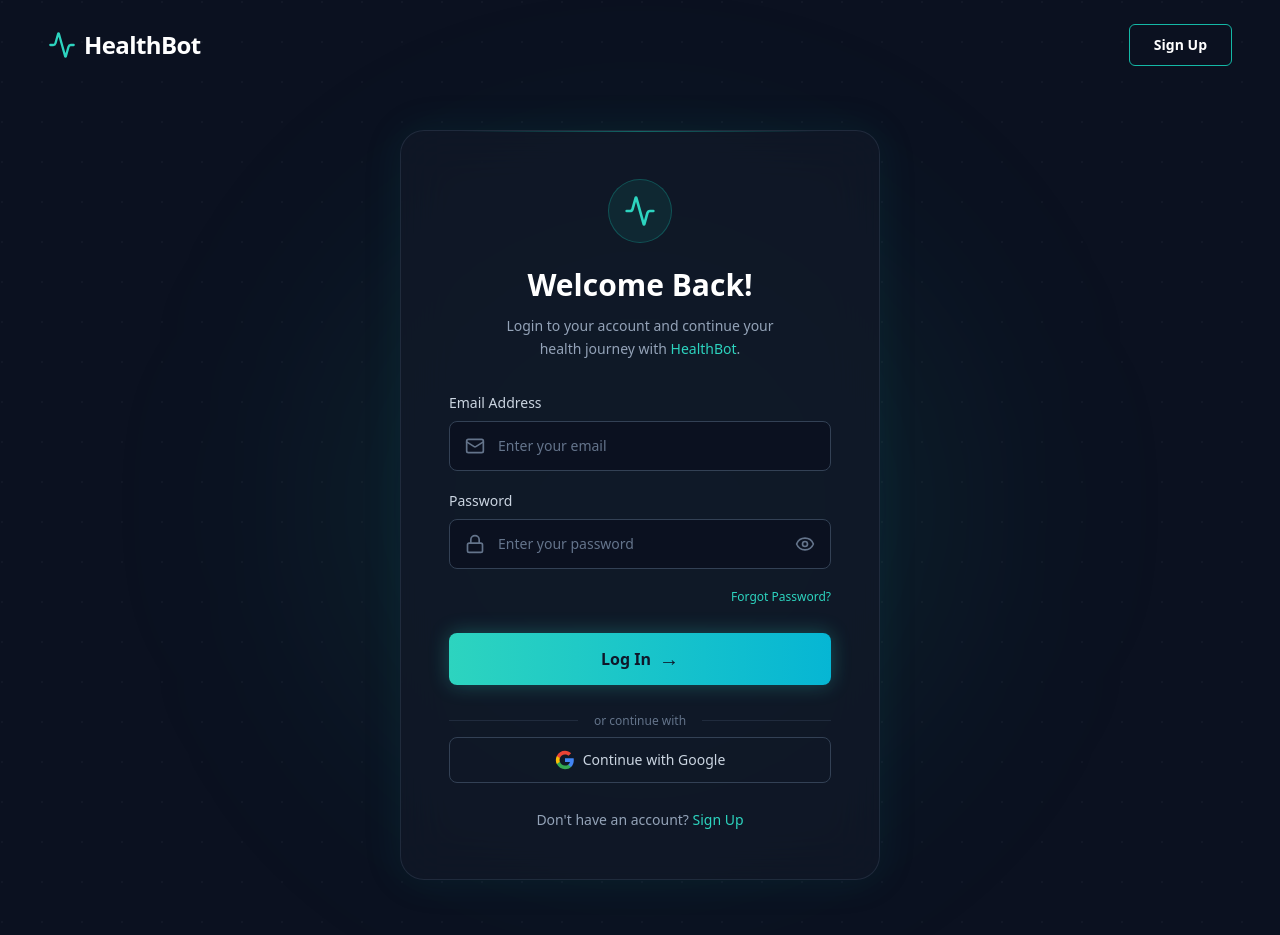
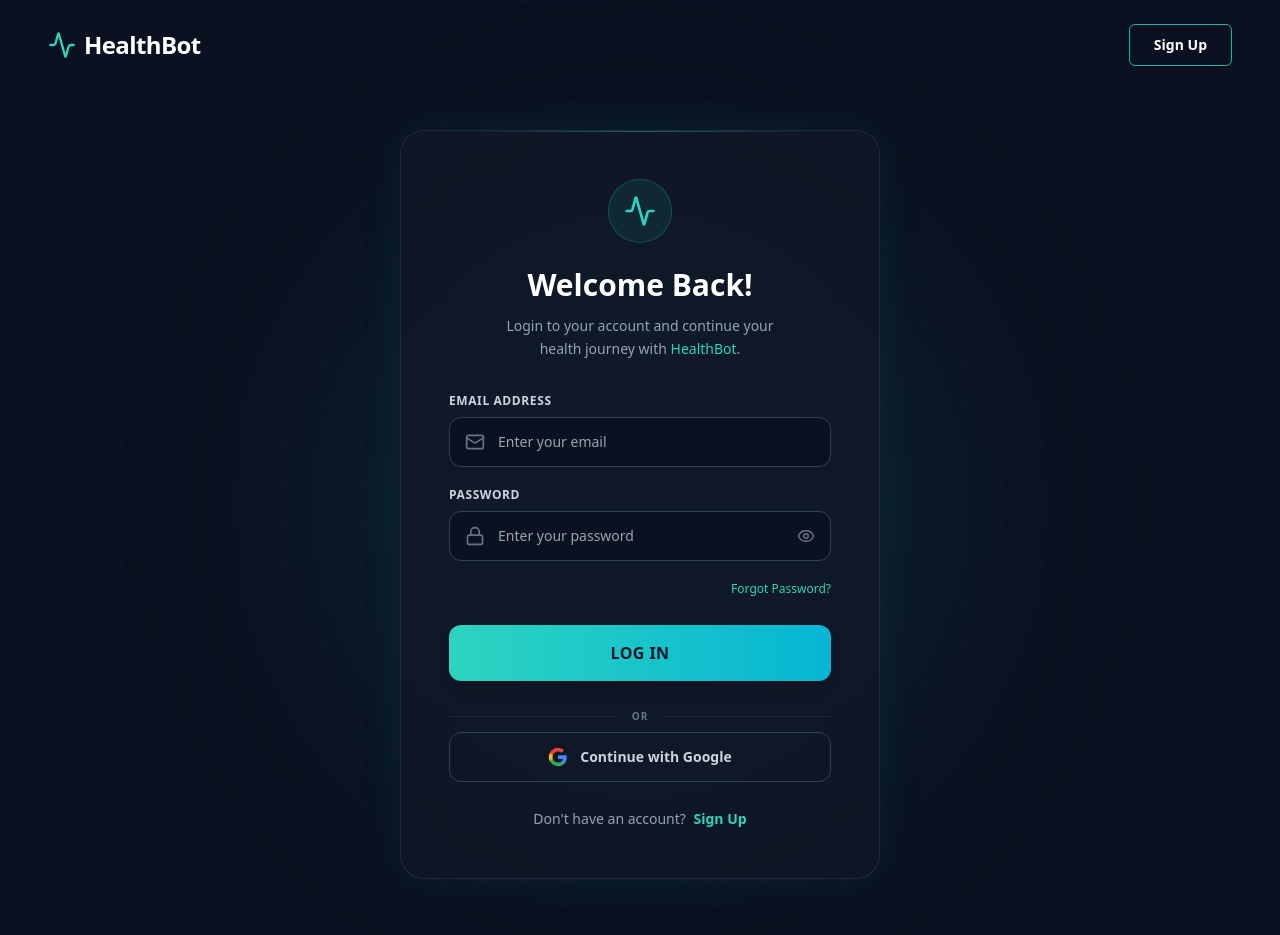
Before and after one commit to junaidnazeer/HealthBot-fullstack, a React (Create React App) app in the folder frontend/: page /login in a window 1280 px wide. Shown: the top 935 px of the page. Built offline with nearby package versions, Linux system fonts and the light colour scheme.

Commit message:
UI: removed arrow icon from log in button

```diff
--- a/frontend/src/pages/Login.js
+++ b/frontend/src/pages/Login.js
@@ -8,25 +8,29 @@ export default function Login() {
   const navigate = useNavigate();
 
   const handleGoogleLogin = () => {
-    window.location.href = 'https://healthbot-production-3c7d.up.railway.app/api/auth/google';
+    window.location.href =
+      "https://healthbot-production-3c7d.up.railway.app/api/auth/google";
   };
 
   const handleLogin = async (e) => {
     e.preventDefault();
-    setErrorMessage('');
+    setErrorMessage("");
     const email = e.target[0].value;
     const password = e.target[1].value;
     try {
-      const res = await fetch('https://healthbot-production-3c7d.up.railway.app/api/auth/login', {
-        method: 'POST',
-        headers: { 'Content-Type': 'application/json' },
-        body: JSON.stringify({ email, password })
-      });
+      const res = await fetch(
+        "https://healthbot-production-3c7d.up.railway.app/api/auth/login",
+        {
+          method: "POST",
+          headers: { "Content-Type": "application/json" },
+          body: JSON.stringify({ email, password }),
+        },
+      );
       const data = await res.json();
-      if (!res.ok) throw new Error(data.message || 'Login failed');
-      localStorage.setItem('token', data.token);
-      localStorage.setItem('user', JSON.stringify(data.user));
-      navigate('/chat');
+      if (!res.ok) throw new Error(data.message || "Login failed");
+      localStorage.setItem("token", data.token);
+      localStorage.setItem("user", JSON.stringify(data.user));
+      navigate("/chat");
     } catch (err) {
       setErrorMessage(err.message);
     }
@@ -38,7 +42,8 @@ export default function Login() {
       <div
         className="absolute inset-0 pointer-events-none opacity-20"
         style={{
-          backgroundImage: "radial-gradient(circle at 2px 2px, rgba(255,255,255,0.15) 1px, transparent 0)",
+          backgroundImage:
+            "radial-gradient(circle at 2px 2px, rgba(255,255,255,0.15) 1px, transparent 0)",
           backgroundSize: "40px 40px",
         }}
       />
@@ -46,9 +51,14 @@ export default function Login() {
       <nav className="flex items-center justify-between px-6 py-6 lg:px-12 w-full z-50">
         <Link to="/" className="flex items-center gap-2 cursor-pointer">
           <Activity className="h-7 w-7 text-teal-400" />
-          <span className="text-2xl font-bold tracking-tight text-white">HealthBot</span>
+          <span className="text-2xl font-bold tracking-tight text-white">
+            HealthBot
+          </span>
         </Link>
-        <Link to="/register" className="px-6 py-2.5 text-sm font-semibold text-white bg-transparent border border-teal-500 hover:bg-teal-500/10 rounded-md transition-all">
+        <Link
+          to="/register"
+          className="px-6 py-2.5 text-sm font-semibold text-white bg-transparent border border-teal-500 hover:bg-teal-500/10 rounded-md transition-all"
+        >
           Sign Up
         </Link>
       </nav>
@@ -61,7 +71,9 @@ export default function Login() {
             <div className="w-16 h-16 rounded-full border border-teal-500/30 bg-teal-500/10 flex items-center justify-center mb-6">
               <Activity className="h-8 w-8 text-teal-400" />
             </div>
-            <h1 className="text-3xl font-bold text-white mb-3">Welcome Back!</h1>
+            <h1 className="text-3xl font-bold text-white mb-3">
+              Welcome Back!
+            </h1>
             <p className="text-slate-400 text-center text-sm leading-relaxed max-w-[280px]">
               Login to your account and continue your health journey with{" "}
               <span className="text-teal-400 font-medium">HealthBot</span>.
@@ -70,65 +82,80 @@ export default function Login() {
 
           <form className="flex flex-col gap-5" onSubmit={handleLogin}>
             {errorMessage && (
-              <div className="bg-red-500/10 border border-red-500/50 text-red-400 text-sm p-3 rounded-lg text-center">
+              <div className="bg-red-500/10 border border-red-500/50 text-red-400 text-sm p-3 rounded-lg text-center font-bold">
                 {errorMessage}
               </div>
             )}
 
             <div className="flex flex-col gap-2">
-              <label className="text-sm font-medium text-slate-300">Email Address</label>
-              <div className="relative">
-                <div className="absolute inset-y-0 left-0 pl-4 flex items-center pointer-events-none">
-                  <Mail className="h-5 w-5 text-slate-500" />
-                </div>
+              <label className="text-xs font-bold text-slate-300 uppercase tracking-wider">
+                Email Address
+              </label>
+              <div className="relative group">
+                <Mail className="absolute left-4 top-1/2 -translate-y-1/2 h-5 w-5 text-slate-500 group-focus-within:text-teal-400 transition-colors" />
                 <input
                   type="email"
                   placeholder="Enter your email"
                   required
-                  className="w-full bg-[#0B1120] border border-slate-700 rounded-lg py-3.5 pl-12 pr-4 text-sm text-white placeholder-slate-500 focus:outline-none focus:border-teal-500 focus:ring-1 focus:ring-teal-500 transition-colors"
+                  className="w-full bg-[#0B1120] border border-slate-700 rounded-xl py-3.5 pl-12 pr-4 text-sm text-white focus:outline-none focus:border-teal-400 transition-all"
                 />
               </div>
             </div>
 
             <div className="flex flex-col gap-2">
-              <label className="text-sm font-medium text-slate-300">Password</label>
-              <div className="relative">
-                <div className="absolute inset-y-0 left-0 pl-4 flex items-center pointer-events-none">
-                  <Lock className="h-5 w-5 text-slate-500" />
-                </div>
+              <div className="flex justify-between items-center">
+                <label className="text-xs font-bold text-slate-300 uppercase tracking-wider">
+                  Password
+                </label>
+                <Link
+                  to="/forgot-password"
+                  hidden
+                  className="text-[10px] text-teal-400 hover:underline uppercase tracking-tighter font-bold"
+                >
+                  Forgot?
+                </Link>
+              </div>
+              <div className="relative group">
+                <Lock className="absolute left-4 top-1/2 -translate-y-1/2 h-5 w-5 text-slate-500 group-focus-within:text-teal-400 transition-colors" />
                 <input
                   type={showPassword ? "text" : "password"}
                   placeholder="Enter your password"
                   required
-                  className="w-full bg-[#0B1120] border border-slate-700 rounded-lg py-3.5 pl-12 pr-12 text-sm text-white placeholder-slate-500 focus:outline-none focus:border-teal-500 focus:ring-1 focus:ring-teal-500 transition-colors"
+                  className="w-full bg-[#0B1120] border border-slate-700 rounded-xl py-3.5 pl-12 pr-12 text-sm text-white focus:outline-none focus:border-teal-400 transition-all"
                 />
                 <button
                   type="button"
                   onClick={() => setShowPassword(!showPassword)}
-                  className="absolute inset-y-0 right-0 pr-4 flex items-center text-slate-500 hover:text-slate-300 transition-colors"
+                  className="absolute right-4 top-1/2 -translate-y-1/2 text-slate-500 hover:text-white"
                 >
-                  {showPassword ? <EyeOff className="h-5 w-5" /> : <Eye className="h-5 w-5" />}
+                  {showPassword ? <EyeOff size={18} /> : <Eye size={18} />}
                 </button>
               </div>
             </div>
 
             <div className="flex justify-end">
-              <Link to="/forgot-password" className="text-xs text-teal-400 hover:text-teal-300 font-medium transition-colors">
+              <Link
+                to="/forgot-password"
+                title="Coming Soon"
+                className="text-xs text-teal-400 hover:text-teal-300 font-medium transition-colors"
+              >
                 Forgot Password?
               </Link>
             </div>
 
             <button
               type="submit"
-              className="w-full mt-2 bg-gradient-to-r from-teal-400 to-cyan-500 hover:from-teal-300 hover:to-cyan-400 text-slate-900 font-bold py-3.5 rounded-lg transition-all shadow-[0_0_20px_rgba(45,212,191,0.3)] flex items-center justify-center gap-2"
+              className="w-full mt-2 bg-gradient-to-r from-teal-400 to-cyan-500 hover:from-teal-300 hover:to-cyan-400 text-slate-900 font-bold py-4 rounded-xl shadow-lg uppercase tracking-wide hover:brightness-110 active:scale-[0.98] transition-all flex items-center justify-center gap-2"
             >
-              Log In <span className="text-xl leading-none">→</span>
+              Log In
             </button>
 
-            <div className="flex items-center gap-4 my-2">
-              <div className="h-[1px] flex-1 bg-slate-700/50"></div>
-              <span className="text-xs text-slate-500 font-medium">or continue with</span>
-              <div className="h-[1px] flex-1 bg-slate-700/50"></div>
+            <div className="relative flex items-center gap-4 my-2">
+              <div className="h-[1px] flex-1 bg-slate-800"></div>
+              <span className="text-[10px] text-slate-500 font-bold uppercase tracking-widest">
+                or
+              </span>
+              <div className="h-[1px] flex-1 bg-slate-800"></div>
             </div>
           </form>
 
@@ -136,33 +163,57 @@ export default function Login() {
             <button
               type="button"
               onClick={handleGoogleLogin}
-              className="w-full flex items-center justify-center gap-2 bg-transparent border border-slate-700 hover:bg-slate-800 rounded-lg py-3 transition-colors text-sm font-medium text-slate-300"
+              className="w-full flex items-center justify-center gap-3 bg-transparent border border-slate-700 hover:bg-slate-800 rounded-xl py-3.5 transition-all text-sm font-bold text-slate-300"
             >
               <svg className="w-5 h-5" viewBox="0 0 24 24">
-                <path d="M22.56 12.25c0-.78-.07-1.53-.2-2.25H12v4.26h5.92c-.26 1.37-1.04 2.53-2.21 3.31v2.77h3.57c2.08-1.92 3.28-4.74 3.28-8.09z" fill="#4285F4" />
-                <path d="M12 23c2.97 0 5.46-.98 7.28-2.66l-3.57-2.77c-.98.66-2.23 1.06-3.71 1.06-2.86 0-5.29-1.93-6.16-4.53H2.18v2.84C3.99 20.53 7.7 23 12 23z" fill="#34A853" />
-                <path d="M5.84 14.09c-.22-.66-.35-1.36-.35-2.09s.13-1.43.35-2.09V7.07H2.18C1.43 8.55 1 10.22 1 12s.43 3.45 1.18 4.93l2.85-2.22.81-.62z" fill="#FBBC05" />
-                <path d="M12 5.38c1.62 0 3.06.56 4.21 1.64l3.15-3.15C17.45 2.09 14.97 1 12 1 7.7 1 3.99 3.47 2.18 7.07l3.66 2.84c.87-2.6 3.3-4.53 6.16-4.53z" fill="#EA4335" />
+                <path
+                  d="M22.56 12.25c0-.78-.07-1.53-.2-2.25H12v4.26h5.92c-.26 1.37-1.04 2.53-2.21 3.31v2.77h3.57c2.08-1.92 3.28-4.74 3.28-8.09z"
+                  fill="#4285F4"
+                />
+                <path
+                  d="M12 23c2.97 0 5.46-.98 7.28-2.66l-3.57-2.77c-.98.66-2.23 1.06-3.71 1.06-2.86 0-5.29-1.93-6.16-4.53H2.18v2.84C3.99 20.53 7.7 23 12 23z"
+                  fill="#34A853"
+                />
+                <path
+                  d="M5.84 14.09c-.22-.66-.35-1.36-.35-2.09s.13-1.43.35-2.09V7.07H2.18C1.43 8.55 1 10.22 1 12s.43 3.45 1.18 4.93l2.85-2.22.81-.62z"
+                  fill="#FBBC05"
+                />
+                <path
+                  d="M12 5.38c1.62 0 3.06.56 4.21 1.64l3.15-3.15C17.45 2.09 14.97 1 12 1 7.7 1 3.99 3.47 2.18 7.07l3.66 2.84c.87-2.6 3.3-4.53 6.16-4.53z"
+                  fill="#EA4335"
+                />
               </svg>
               Continue with Google
             </button>
           </div>
 
           <div className="text-center">
-            <span className="text-sm text-slate-400">Don't have an account? </span>
-            <Link to="/register" className="text-sm text-teal-400 hover:text-teal-300 font-medium transition-colors">
+            <span className="text-sm text-slate-400">
+              Don't have an account?{" "}
+            </span>
+            <Link
+              to="/register"
+              className="text-sm text-teal-400 font-extrabold hover:underline ml-1"
+            >
               Sign Up
             </Link>
           </div>
         </div>
       </main>
 
-      <footer className="w-full pb-8 pt-4 flex flex-col items-center gap-3 z-10">
-        <p className="text-slate-400 text-xs font-medium">© 2026 HealthBot. All rights reserved.</p>
-        <div className="flex items-center gap-4 text-xs font-medium">
-          <Link to="/privacy" className="text-slate-500 hover:text-slate-400 transition-colors">Privacy Policy</Link>
+      <footer className="w-full pb-8 pt-4 flex flex-col items-center gap-3 z-10 text-center text-slate-500 text-xs font-medium">
+        <p>© 2026 HealthBot. All rights reserved.</p>
+        <div className="flex items-center gap-4">
+          <Link
+            to="/privacy"
+            className="hover:text-slate-400 transition-colors"
+          >
+            Privacy Policy
+          </Link>
           <span className="text-slate-700">|</span>
-          <Link to="/terms" className="text-slate-500 hover:text-slate-400 transition-colors">Terms of Service</Link>
+          <Link to="/terms" className="hover:text-slate-400 transition-colors">
+            Terms of Service
+          </Link>
         </div>
       </footer>
     </div>
```
